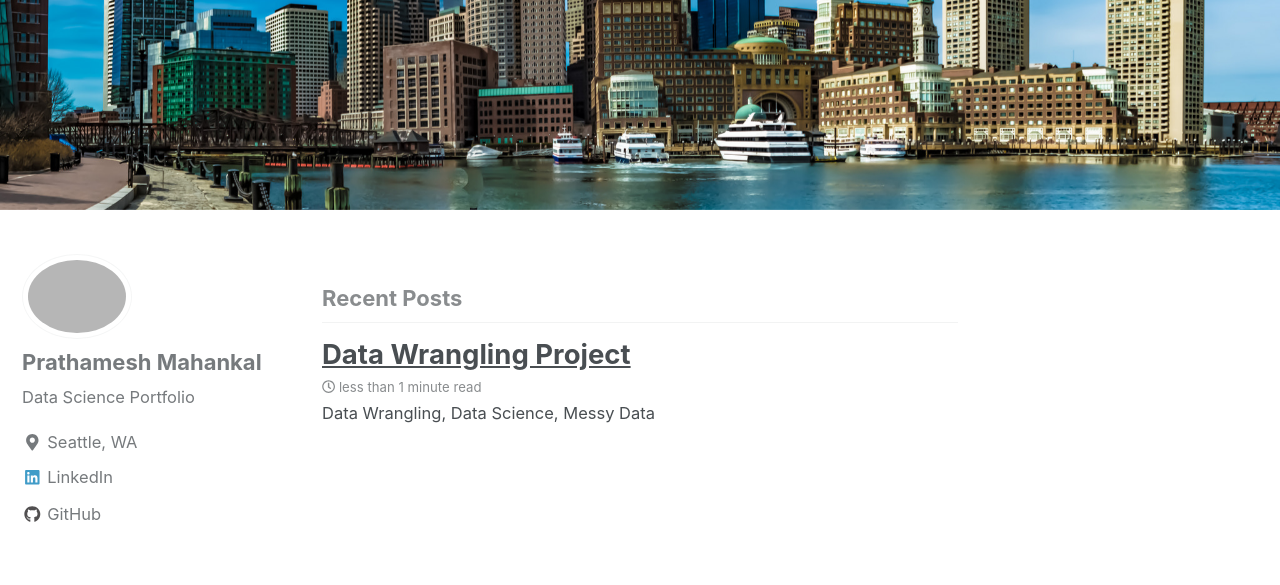
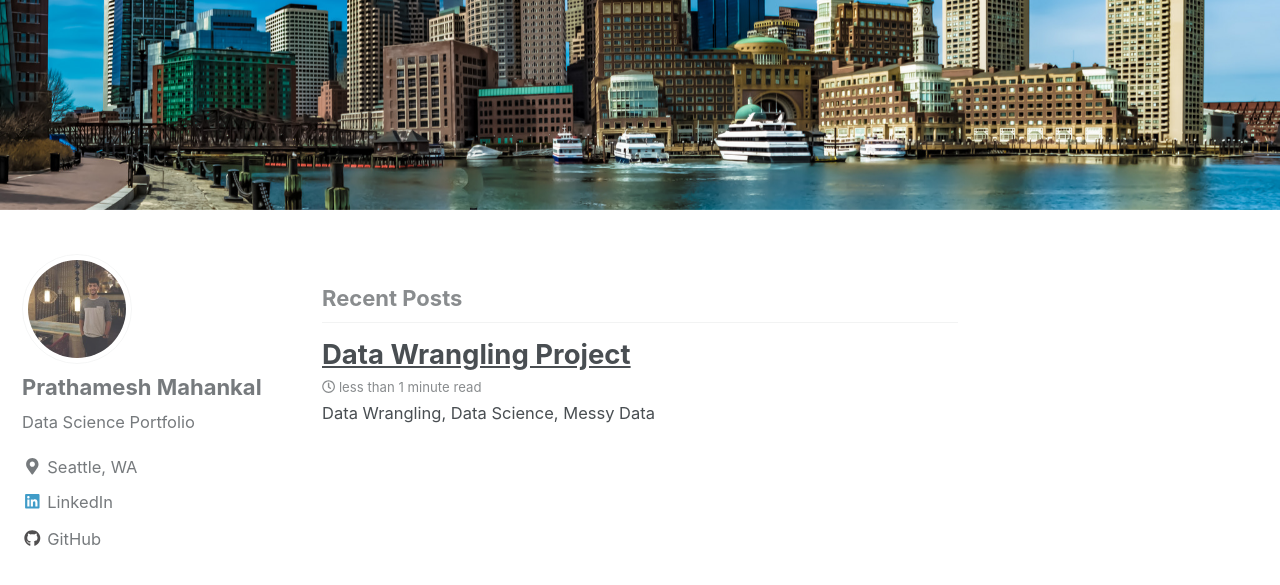
Before and after one commit to prathameshmahankal/prathameshmahankal.github.io, a Jekyll site: the page built from index.html, in a window 1280 px wide and 900 px high, scrolled down 398 px. Shown: the top 585 px of the window. Built offline with Jekyll 4.4.1, drawn with Linux system fonts in a browser that asks for light colours; nearby versions of some CDN libraries; the list of posts is cut into pages by our own code.

Commit message:
Update _config.yml

```diff
--- a/_config.yml
+++ b/_config.yml
@@ -85,7 +85,7 @@
 # Site Author
 author:
   name             : "Prathamesh Mahankal"
-  avatar           : "/images/me.jpg" # path of avatar image, e.g. "/assets/images/bio-photo.jpg"
+  avatar           : "/images/me[1].jpg" # path of avatar image, e.g. "/assets/images/bio-photo.jpg"
   bio              : "Data Science Portfolio"
   location         : "Seattle, WA"
   email            :
```
